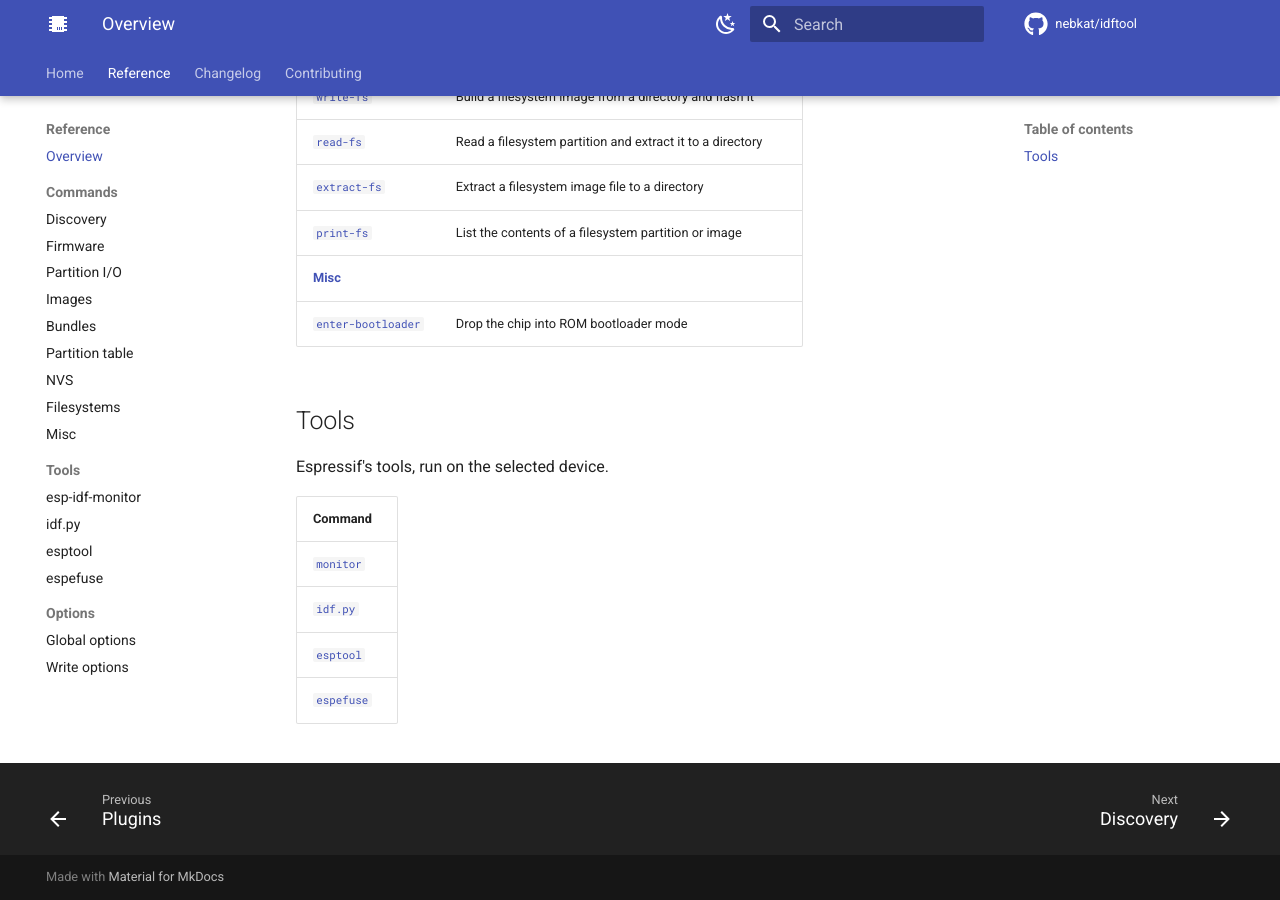
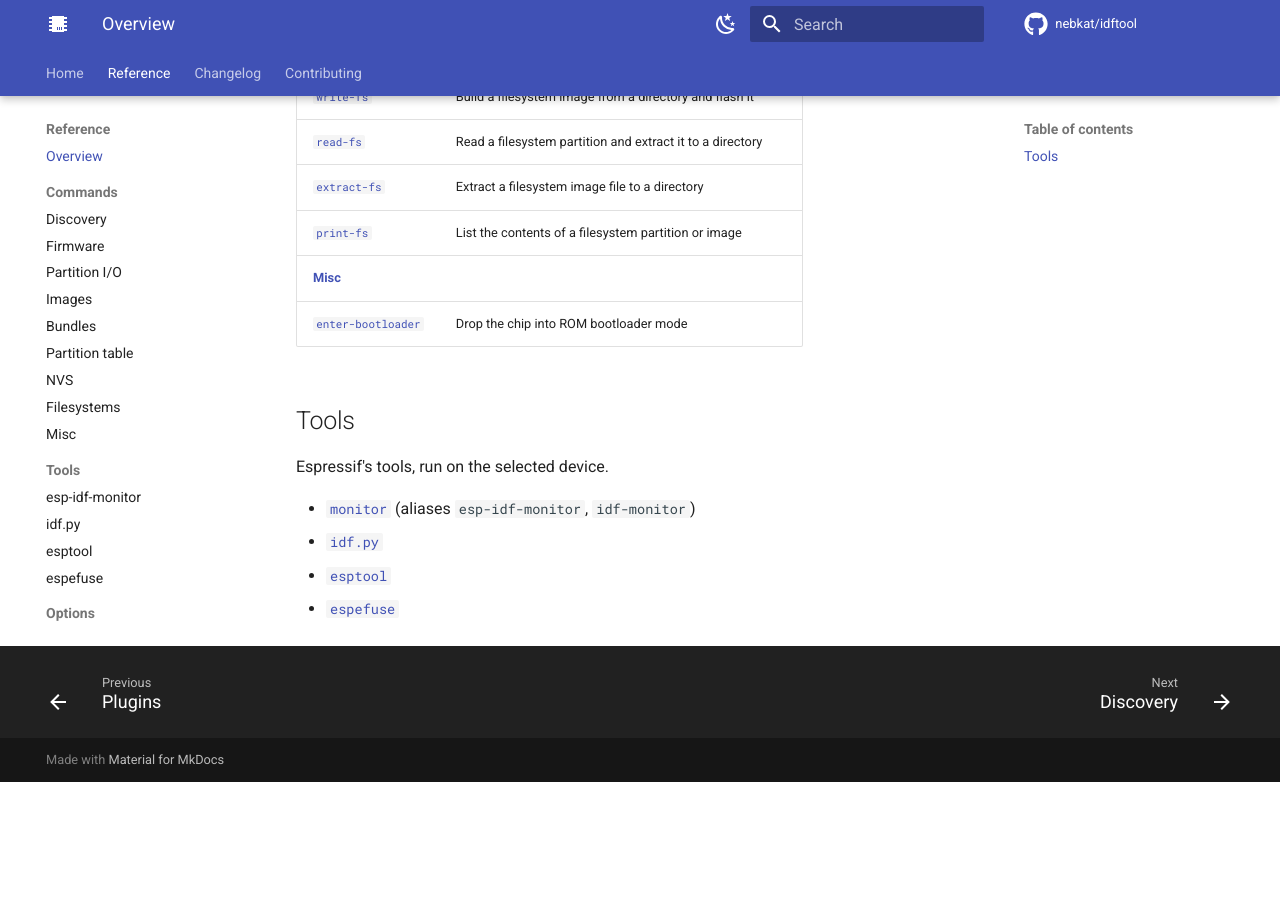
Before and after one commit to nebkat/idftool, an MkDocs documentation site: the page built from docs/reference/index.md, in a window 1280 px wide and 900 px high, scrolled down 2040 px. Built offline with MkDocs 1.6.1 and Material for MkDocs 9.7.7, drawn with Linux system fonts in a browser that asks for light colours; comment, search, counter and statistics services are not loaded; the version menu is left out; after the commit the page ends 2822 px from its top, so only the background shows below that.

Commit message:
feat: esp-idf-monitor and idf-monitor run monitor

```diff
--- a/docs/reference/index.md
+++ b/docs/reference/index.md
@@ -56,9 +56,7 @@ options. The options shared by every command are under
 
 Espressif's tools, run on the selected device.
 
-| Command |
-|---------|
-| [`monitor`](monitor.md#monitor) |
-| [`idf.py`](idf-py.md#idfpy) |
-| [`esptool`](esptool.md#esptool) |
-| [`espefuse`](espefuse.md#espefuse) |
+- [`monitor`](monitor.md#monitor) (aliases `esp-idf-monitor`, `idf-monitor`)
+- [`idf.py`](idf-py.md#idfpy)
+- [`esptool`](esptool.md#esptool)
+- [`espefuse`](espefuse.md#espefuse)
```
Also changed, not shown: docs/reference/monitor.md (+1 -0 lines), 2 other files.
